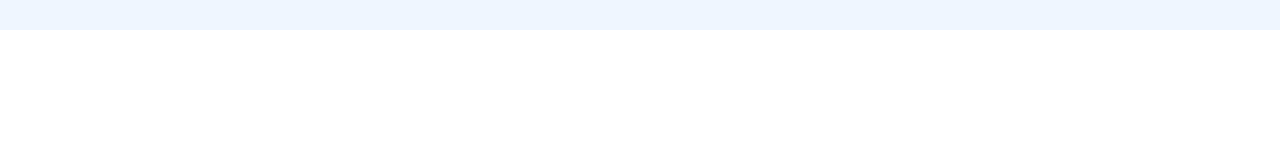
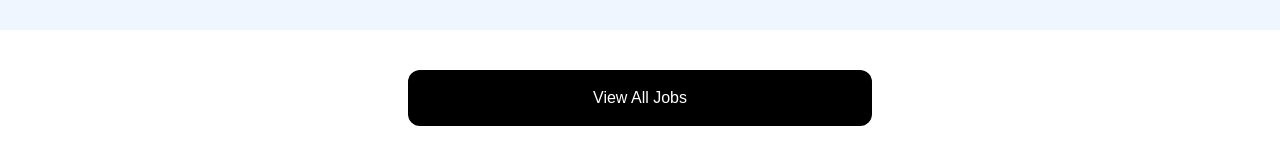
Before and after one commit to griminir/vue-learning, a Vue app: page / in a window 1280 px wide. Shown: the part 885-1048 px from the top of the page. Before the commit the page ends 915 px from the top, so only its background shows below. Built offline with nearby package versions, Linux system fonts and the light colour scheme.

Commit message:
added button for showing more listings and the options to show it or not

```diff
--- a/src/App.vue
+++ b/src/App.vue
@@ -9,5 +9,5 @@
     <Navbar />
     <Hero />
     <HomeCards />
-    <JobListings :limit="3" />
+    <JobListings :limit="3" :showButton="true" />
 </template>
--- a/src/components/JobListings.vue
+++ b/src/components/JobListings.vue
@@ -5,6 +5,7 @@
 
   defineProps({
     limit: Number,
+    showButton: {type: Boolean, default: false}
   });
 
   const jobs = ref(jobData);
@@ -17,9 +18,17 @@
         Browse Jobs
       </h2>
       <div class="grid grid-cols-1 md:grid-cols-3 gap-6">
-        <!-- :job="job"  the first job is the prop and the second job is the job from the four loop-->
+        <!-- :job="job"  the first job is the prop and the second job is the job from the for loop-->
         <JobListing v-for="job in jobs.slice(0, limit || jobs.length)" :key="job.id" :job="job" />
       </div>
     </div>
   </section>
+
+  <section v-if="showButton" class="m-auto max-w-lg my-10 px-6">
+      <a
+        href="/jobs"
+        class="block bg-black text-white text-center py-4 px-6 rounded-xl hover:bg-gray-700"
+        >View All Jobs</a
+      >
+    </section>
 </template>
```
